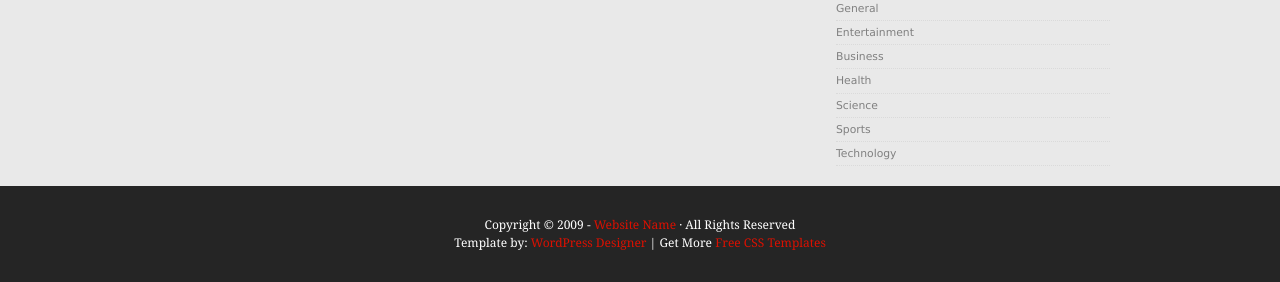
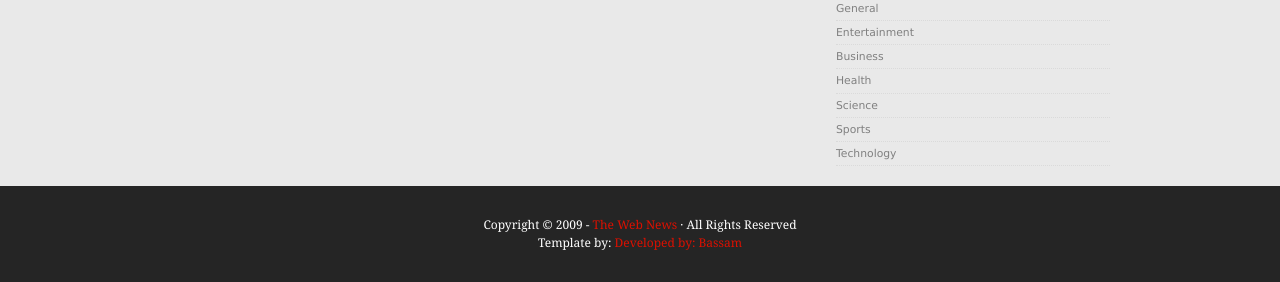
Before and after one commit to bassammmmm/news, a Django app: page / in a window 1280 px wide. Shown: the part 795-1077 px from the top of the page. Run offline with Django 4.2, Linux system fonts and the light colour scheme; data that the repository does not hold is empty.

Commit message:
New changes applied

```diff
--- a/templates/index.html
+++ b/templates/index.html
@@ -82,8 +82,8 @@
   </div>
 
   <div id="footer">
-    <p>Copyright &copy; 2009 - <a href="#">Website Name</a> &middot; All Rights Reserved</p>
-    <p>Template by: <a href="http://www.wpthemedesigner.com/">WordPress Designer</a> | Get More <a href="#">Free CSS Templates</a></p>
+    <p>Copyright &copy; 2009 - <a href="#">The Web News</a> &middot; All Rights Reserved</p>
+    <p>Template by: <a href="http://www.wpthemedesigner.com/">Developed by: Bassam</a>
   </div>
   <!-- END footer -->
 </div>
```
